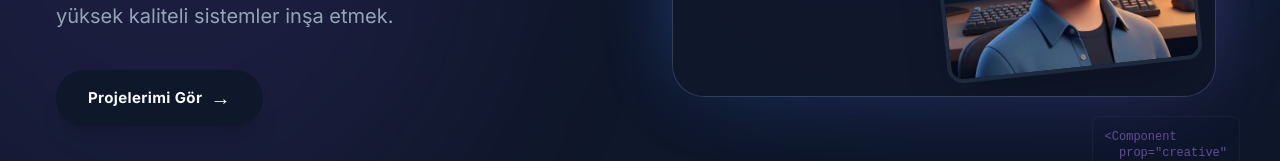
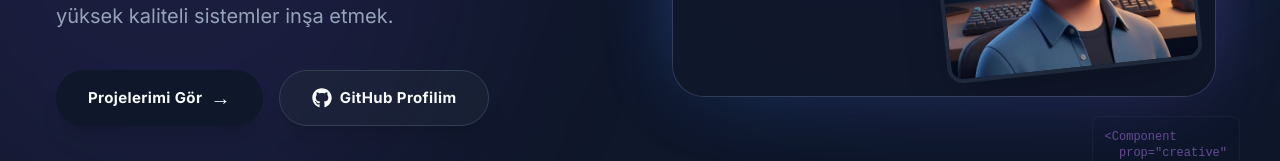
Before and after one commit to enes-1/enes-me-portfolio, a React (Vite) app in the folder client/: page / in a window 1280 px wide. Shown: the part 636-797 px from the top of the page. Built offline with nearby package versions, Linux system fonts and the light colour scheme; no server answers.

Commit message:
Hero bolumune GitHub profil butonu eklendi

```diff
--- a/client/src/components/Hero.jsx
+++ b/client/src/components/Hero.jsx
@@ -1,4 +1,5 @@
 import React from 'react';
+import { FaGithub } from 'react-icons/fa';
 
 const Hero = () => {
     return (
@@ -53,10 +54,19 @@ const Hero = () => {
                     </p>
 
                     <div className="flex flex-col sm:flex-row items-center justify-center lg:justify-start gap-4">
-                        <button className="w-full sm:w-auto h-14 px-8 rounded-full font-extrabold text-[15px] tracking-wide transition-all duration-300 cursor-pointer border-none bg-slate-900 text-slate-50 shadow-xl hover:bg-slate-800 hover:shadow-2xl hover:-translate-y-1 group flex items-center justify-center gap-2">
+                        <a href="#projects" className="w-full sm:w-auto h-14 px-8 rounded-full font-extrabold text-[15px] tracking-wide transition-all duration-300 cursor-pointer border-none bg-slate-900 text-slate-50 shadow-xl hover:bg-slate-800 hover:shadow-2xl hover:-translate-y-1 group flex items-center justify-center gap-2">
                             <span>Projelerimi Gör</span>
                             <span className="icon-arrow transition-transform group-hover:translate-x-1"></span>
-                        </button>
+                        </a>
+                        <a
+                            href="https://github.com/enes-1"
+                            target="_blank"
+                            rel="noopener noreferrer"
+                            className="w-full sm:w-auto h-14 px-8 rounded-full font-extrabold text-[15px] tracking-wide transition-all duration-300 cursor-pointer border border-slate-700 bg-slate-800/50 text-slate-50 shadow-xl hover:bg-slate-700 hover:shadow-2xl hover:-translate-y-1 flex items-center justify-center gap-2"
+                        >
+                            <FaGithub className="text-xl" />
+                            <span>GitHub Profilim</span>
+                        </a>
                     </div>
 
                     {/* <div className="mt-12 flex items-center justify-center lg:justify-start gap-6 opacity-80">
```
